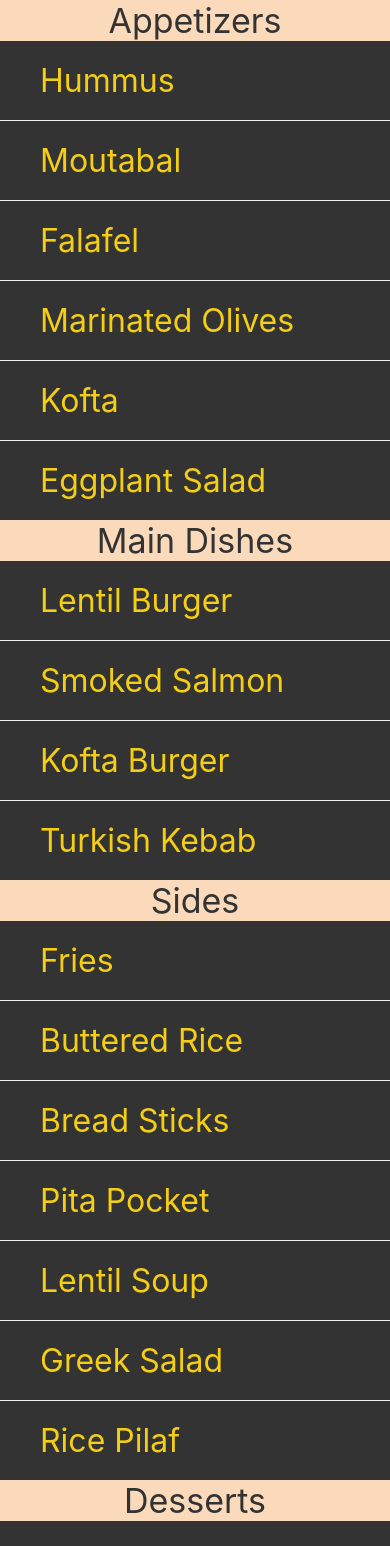
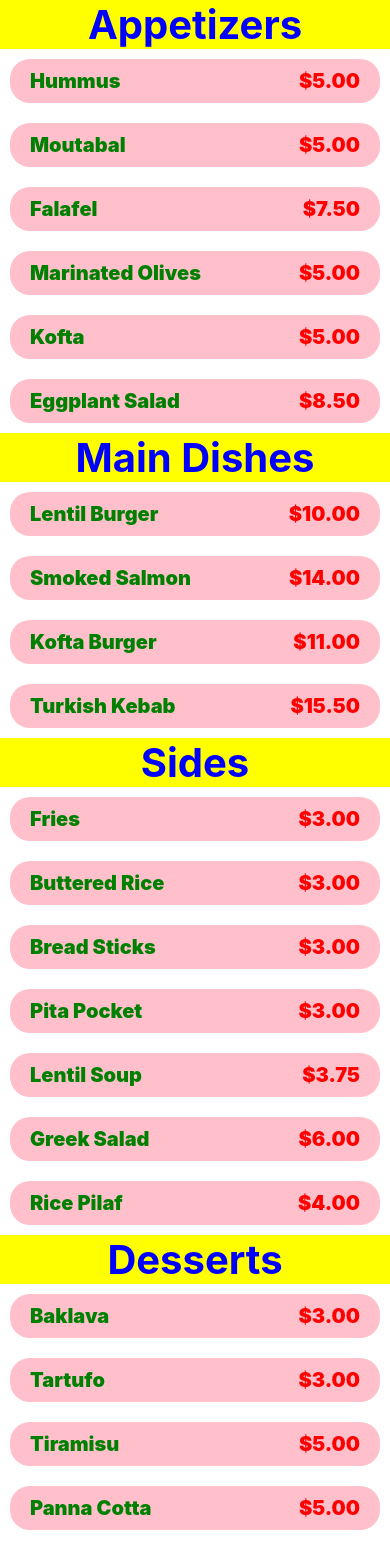
Before and after one commit to hussainali2023/react-native-liitle-lemon, a React Native app: screen / in a window 390 px wide. Shown: the top 1546 px of the page. Built offline with nearby package versions, Linux system fonts and the light colour scheme.

Commit message:
added some more example with section list

```diff
--- a/App.tsx
+++ b/App.tsx
@@ -1,12 +1,14 @@
 import React from 'react';
 import { View } from 'react-native';
 import SectionListPage from './components/SectionListPage';
+import PracticeSectionList from './components/PracticeSectionList';
 
 const App = () => {
   return (
    <View>
   {/* <MenuItems></MenuItems> */}
- <SectionListPage/>
+ {/* <SectionListPage/> */}
+ <PracticeSectionList/>
    </View>
   );
 };
--- /dev/null
+++ b/components/PracticeSectionList.jsx
@@ -0,0 +1,78 @@
+import React from 'react';
+import { SectionList, Text, View } from 'react-native';
+
+
+const menuItemsToDisplay = [
+    {
+      title: 'Appetizers',
+      data: [
+        { name: 'Hummus', price: '$5.00' },
+        { name: 'Moutabal', price: '$5.00' },
+        { name: 'Falafel', price: '$7.50' },
+        { name: 'Marinated Olives', price: '$5.00' },
+        { name: 'Kofta', price: '$5.00' },
+        { name: 'Eggplant Salad', price: '$8.50' },
+      ],
+    },
+    {
+      title: 'Main Dishes',
+      data: [
+        { name: 'Lentil Burger', price: '$10.00' },
+        { name: 'Smoked Salmon', price: '$14.00' },
+        { name: 'Kofta Burger', price: '$11.00' },
+        { name: 'Turkish Kebab', price: '$15.50' },
+      ],
+    },
+    {
+      title: 'Sides',
+      data: [
+        { name: 'Fries', price: '$3.00', id: '11K' },
+        { name: 'Buttered Rice', price: '$3.00' },
+        { name: 'Bread Sticks', price: '$3.00' },
+        { name: 'Pita Pocket', price: '$3.00' },
+        { name: 'Lentil Soup', price: '$3.75' },
+        { name: 'Greek Salad', price: '$6.00' },
+        { name: 'Rice Pilaf', price: '$4.00' },
+      ],
+    },
+    {
+      title: 'Desserts',
+      data: [
+        { name: 'Baklava', price: '$3.00' },
+        { name: 'Tartufo', price: '$3.00' },
+        { name: 'Tiramisu', price: '$5.00' },
+        { name: 'Panna Cotta', price: '$5.00' },
+      ],
+    },
+  ];
+
+  const Item = ({name}) => (
+    <View style={{backgroundColor:"pink", marginVertical:10, paddingVertical:10, marginLeft:10, marginRight:10, borderRadius:20, paddingHorizontal:20, flex:1, flexDirection:"row", justifyContent:"space-between"}}>
+    <Text style={{fontSize:20, color:"green", fontWeight:900,}}>{name.name}</Text>
+    <Text style={{fontSize:20, color:"red", fontWeight:900,}}>{name.price}</Text>
+    </View>
+  )
+
+  const HeaderEachItem = ({title}) => (
+    <View style={{backgroundColor:"yellow"}}>
+      <Text style={{textAlign:"center", fontSize:40, fontWeight:"bold", color:"blue"}}>{title}</Text>
+    </View>
+  )
+
+
+const PracticeSectionList = () => {
+
+    const renderItem = ({item}) => <Item name={item}/>
+    const renderItemHeader = ({section: {title}}) => <HeaderEachItem title={title}/>
+    return (
+       <View>
+<SectionList
+sections={menuItemsToDisplay}
+renderItem={renderItem}
+renderSectionHeader={renderItemHeader}
+/>
+       </View>
+    );
+};
+
+export default PracticeSectionList;
--- a/components/SectionListPage.jsx
+++ b/components/SectionListPage.jsx
@@ -41,7 +41,6 @@
 )
 
 const Separator = () => <View style={menuStyles.separator}></View>
-
 
 
 const SectionListPage = () => {
```
